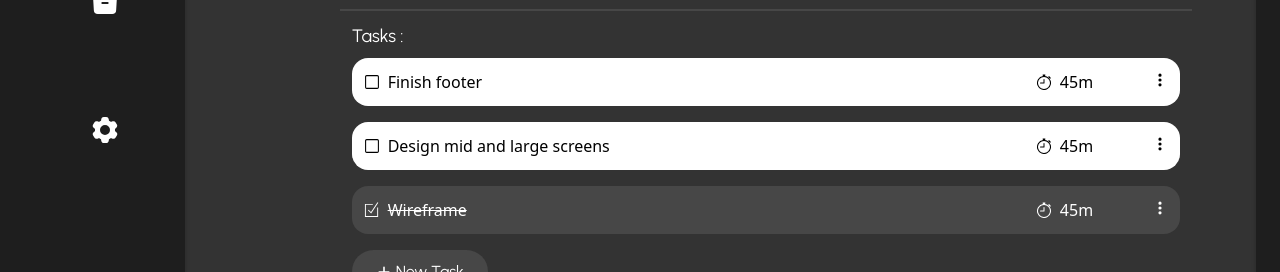
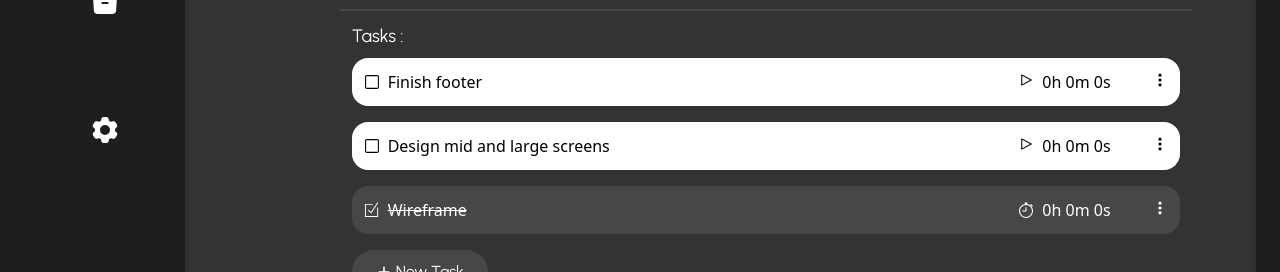
Before and after one commit to shockwavebolt/M8-Project-Tracker, a React (Vite) app: page /projects/11 in a window 1280 px wide. Shown: the part 375-647 px from the top of the page. Built offline with nearby package versions, Linux system fonts and the light colour scheme.

Commit message:
implemented the task timer

```diff
--- a/src/UI/MainNav.jsx
+++ b/src/UI/MainNav.jsx
@@ -1,5 +1,6 @@
 import { HiHome } from "react-icons/hi";
 import { HiArchiveBox, HiCog6Tooth } from "react-icons/hi2";
+import { useNavigate } from "react-router-dom";
 import styled from "styled-components";
 
 const NavLayout = styled.div`
@@ -17,12 +18,19 @@ const StyledNavLink = styled.div`
 `;
 
 function MainNav() {
+  const navigate = useNavigate();
   return (
     <NavLayout>
-      <StyledNavLink>
+      <StyledNavLink
+        className="cursor-pointer"
+        onClick={() => navigate("/home")}
+      >
         <HiHome />
       </StyledNavLink>
-      <StyledNavLink>
+      <StyledNavLink
+        className="cursor-pointer"
+        onClick={() => navigate("/archive")}
+      >
         <HiArchiveBox />
       </StyledNavLink>
       <StyledNavLink>
--- a/src/UI/Task.jsx
+++ b/src/UI/Task.jsx
@@ -4,7 +4,7 @@ import { RxBox, RxPause, RxPlay } from "react-icons/rx";
 import { TfiCheckBox } from "react-icons/tfi";
 import styled, { css } from "styled-components";
 import { useProject } from "../projects/ProjectContext";
-import { useState } from "react";
+import { useEffect, useState } from "react";
 import StyledDotMenu from "./dotMenu";
 
 const variations = {
@@ -40,12 +40,30 @@ const EditInput = styled.input`
   }
 `;
 
-function Task({ time, projectId, task }) {
-  const { toggleTask, deleteTask, editTask } = useProject();
+function formatTime(ms) {
+  const totalSeconds = Math.floor(ms / 1000);
+  const hours = Math.floor(totalSeconds / 3600);
+  const minutes = Math.floor((totalSeconds % 3600) / 60);
+  const seconds = totalSeconds % 60;
+
+  return `${hours}h ${minutes}m ${seconds}s`;
+}
+
+function Task({ projectId, task }) {
+  const {
+    toggleTask,
+    deleteTask,
+    editTask,
+    startTaskTimer,
+    pauseTaskTimer,
+    resetTaskTimer,
+  } = useProject();
 
   const [menuOpen, setOpenMenu] = useState(false);
   const [isEditing, setIsEditing] = useState(false);
   const [editedText, setEditedText] = useState(task.title);
+  const [runTime, setRunTime] = useState(false);
+  const [displayTime, setDisplayTime] = useState(task.elapsed);
 
   function handleClick() {
     toggleTask(projectId, task.id);
@@ -68,6 +86,20 @@ function Task({ time, projectId, task }) {
     setOpenMenu(!menuOpen);
   }
 
+  function toggleRunTime() {
+    if (runTime) {
+      pauseTaskTimer(projectId, task.id);
+    } else {
+      startTaskTimer(projectId, task.id);
+    }
+
+    setRunTime(!runTime);
+  }
+
+  useEffect(() => {
+    setDisplayTime(task.elapsed);
+  }, [task.elapsed]);
+
   return (
     <TaskWrapper variation={task.completed ? "completed" : "incomplete"}>
       <div
@@ -82,7 +114,7 @@ function Task({ time, projectId, task }) {
               value={editedText}
               onChange={(e) => setEditedText(e.target.value)}
               onBlur={handleSave}
-              onKeyDown={(e) => e.key === "Enter" && handleSave}
+              onKeyDown={(e) => e.key === "Enter" && handleSave()}
             ></EditInput>
           ) : (
             <div
@@ -92,21 +124,22 @@ function Task({ time, projectId, task }) {
             </div>
           )}
         </div>
-
-        <div className="flex gap-6 items-baseline">
-          <div className="flex w-[175px] justify-center items-center gap-2">
-            <div>
-              {" "}
-              {time === "play" ? (
-                <RxPlay />
-              ) : time === "pause" ? (
-                <RxPause />
-              ) : (
+      </div>
+      <div className="flex gap-6 items-baseline">
+        <div className="flex w-[175px] justify-center items-center gap-2">
+          <div>
+            {!task.completed ? (
+              <button className="cursor-pointer" onClick={toggleRunTime}>
+                {runTime ? <RxPause /> : <RxPlay />}
+              </button>
+            ) : (
+              <div>
+                {" "}
                 <BsStopwatch />
-              )}
-            </div>
-            <div>45m</div>
+              </div>
+            )}
           </div>
+          <div>{formatTime(displayTime)}</div>
         </div>
       </div>
 
@@ -124,7 +157,12 @@ function Task({ time, projectId, task }) {
 
         {menuOpen && (
           <StyledDotMenu>
-            <div>Reset</div>
+            <div
+              className="cursor-pointer"
+              onClick={() => resetTaskTimer(projectId, task.id)}
+            >
+              Reset
+            </div>
             <div className="cursor-pointer" onClick={handleEdit}>
               Edit
             </div>
--- /dev/null
+++ b/src/UI/TaskTimer.jsx
@@ -0,0 +1,42 @@
+import { useState } from "react";
+import { BsStopwatch } from "react-icons/bs";
+import { RxPause, RxPlay } from "react-icons/rx";
+
+function TaskTimer(task) {
+  const [runTime, setRunTime] = useState(false);
+
+  function toggleRunTime() {
+    setRunTime(!runTime);
+  }
+
+  return (
+    <div className="flex gap-6 items-baseline">
+      <div className="flex w-[175px] justify-center items-center gap-2">
+        <div>
+          {!task.completed ? (
+            <button className="cursor-pointer" onClick={toggleRunTime}>
+              {runTime ? <RxPlay /> : <RxPause />}
+            </button>
+          ) : (
+            <div>
+              {" "}
+              <BsStopwatch />
+            </div>
+          )}
+
+          {/* {" "}
+                {time === "play" ? (
+                  <RxPlay />
+                ) : time === "pause" ? (
+                  <RxPause />
+                ) : (
+                  <BsStopwatch />
+                )} */}
+        </div>
+        <div>45m</div>
+      </div>
+    </div>
+  );
+}
+
+export default TaskTimer;
--- a/src/projects/ProjectContext.jsx
+++ b/src/projects/ProjectContext.jsx
@@ -1,4 +1,4 @@
-import { createContext, useContext, useState } from "react";
+import { createContext, useContext, useEffect, useState } from "react";
 
 const projectData = [
   {
@@ -8,9 +8,30 @@ const projectData = [
     status: "Active",
     time: "12h45m",
     tasks: [
-      { id: 111, title: "Finish footer", completed: false },
-      { id: 112, title: "Design mid and large screens", completed: false },
-      { id: 113, title: "Wireframe", completed: true },
+      {
+        id: 111,
+        title: "Finish footer",
+        completed: false,
+        isRunning: false,
+        lastStart: null,
+        elapsed: 0,
+      },
+      {
+        id: 112,
+        title: "Design mid and large screens",
+        completed: false,
+        isRunning: false,
+        lastStart: null,
+        elapsed: 0,
+      },
+      {
+        id: 113,
+        title: "Wireframe",
+        completed: true,
+        isRunning: false,
+        lastStart: null,
+        elapsed: 0,
+      },
     ],
     notes: "Might need to explore different color palettes in the future",
   },
@@ -21,9 +42,30 @@ const projectData = [
     status: "Paused",
     time: "9h10m",
     tasks: [
-      { id: 121, title: "Product grid layout", completed: true },
-      { id: 122, title: "Implement size filter", completed: false },
-      { id: 123, title: "Responsive hero section", completed: false },
+      {
+        id: 121,
+        title: "Product grid layout",
+        completed: true,
+        isRunning: false,
+        lastStart: null,
+        elapsed: 0,
+      },
+      {
+        id: 122,
+        title: "Implement size filter",
+        completed: false,
+        isRunning: false,
+        lastStart: null,
+        elapsed: 0,
+      },
+      {
+        id: 123,
+        title: "Responsive hero section",
+        completed: false,
+        isRunning: false,
+        lastStart: null,
+        elapsed: 0,
+      },
     ],
     notes: "Client requested a more editorial aesthetic for the hero section",
   },
@@ -35,9 +77,30 @@ const projectData = [
     status: "Active",
     time: "16h30m",
     tasks: [
-      { id: 131, title: "Homepage redesign", completed: true },
-      { id: 132, title: "Testimonials carousel", completed: false },
-      { id: 133, title: "Mobile optimization", completed: false },
+      {
+        id: 131,
+        title: "Homepage redesign",
+        completed: true,
+        isRunning: false,
+        lastStart: null,
+        elapsed: 0,
+      },
+      {
+        id: 132,
+        title: "Testimonials carousel",
+        completed: false,
+        isRunning: false,
+        lastStart: null,
+        elapsed: 0,
+      },
+      {
+        id: 133,
+        title: "Mobile optimization",
+        completed: false,
+        isRunning: false,
+        lastStart: null,
+        elapsed: 0,
+      },
     ],
     notes: "Consider integrating a booking feature in later stages",
   },
@@ -134,6 +197,87 @@ function ProjectProvider({ children }) {
     );
   }
 
+  function startTaskTimer(projectId, taskId) {
+    setProjects((prevProjects) =>
+      prevProjects.map((project) =>
+        projectId === project.id
+          ? {
+              ...project,
+              tasks: project.tasks.map((task) =>
+                taskId === task.id
+                  ? { ...task, isRunning: true, lastStart: Date.now() }
+                  : task
+              ),
+            }
+          : project
+      )
+    );
+  }
+
+  function pauseTaskTimer(projectId, taskId) {
+    setProjects((prevProjects) =>
+      prevProjects.map((project) =>
+        projectId === project.id
+          ? {
+              ...project,
+              tasks: project.tasks.map((task) =>
+                taskId === task.id
+                  ? {
+                      ...task,
+                      isRunning: false,
+                      elapsed: task.elapsed + (Date.now() - task.lastStart),
+                      lastStart: null,
+                    }
+                  : task
+              ),
+            }
+          : project
+      )
+    );
+  }
+
+  function resetTaskTimer(projectId, taskId) {
+    setProjects((prevProjects) =>
+      prevProjects.map((project) =>
+        projectId === project.id
+          ? {
+              ...project,
+              tasks: project.tasks.map((task) =>
+                taskId === task.id
+                  ? { ...task, isRunning: false, lastStart: null, elapsed: 0 }
+                  : task
+              ),
+            }
+          : project
+      )
+    );
+  }
+
+  useEffect(() => {
+    const interval = setInterval(() => {
+      setProjects((prev) =>
+        prev.map((project) => ({
+          ...project,
+          tasks: project.tasks.map((t) => {
+            if (t.isRunning && t.lastStart) {
+              const now = Date.now();
+              const diff = now - t.lastStart;
+
+              return {
+                ...t,
+                elapsed: (t.elapsed || 0) + diff, // <--- SAFEGUARD
+                lastStart: now,
+              };
+            }
+            return t;
+          }),
+        }))
+      );
+    }, 1000);
+
+    return () => clearInterval(interval);
+  }, []);
+
   return (
     <ProjectContext.Provider
       value={{
@@ -144,6 +288,9 @@ function ProjectProvider({ children }) {
         deleteTask,
         editTask,
         updateStatus,
+        startTaskTimer,
+        pauseTaskTimer,
+        resetTaskTimer,
       }}
     >
       {children}
--- a/src/projects/TasksInput.jsx
+++ b/src/projects/TasksInput.jsx
@@ -22,6 +22,9 @@ function TasksInput({ projectId }) {
       id: Date.now(),
       title: task,
       completed: false,
+      isRunning: false,
+      lastStart: null,
+      elapsed: 0,
     };
     addTask(projectId, newTask);
     setTask(" ");
```
